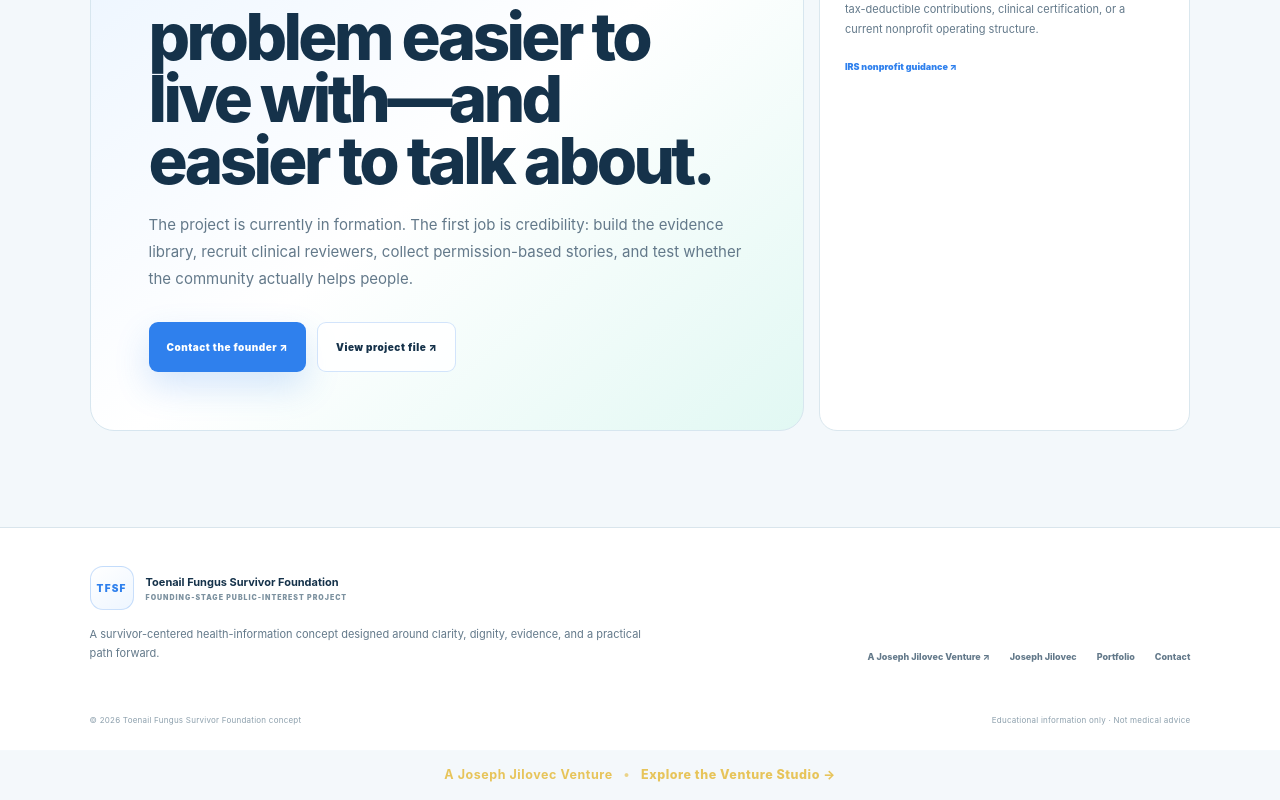
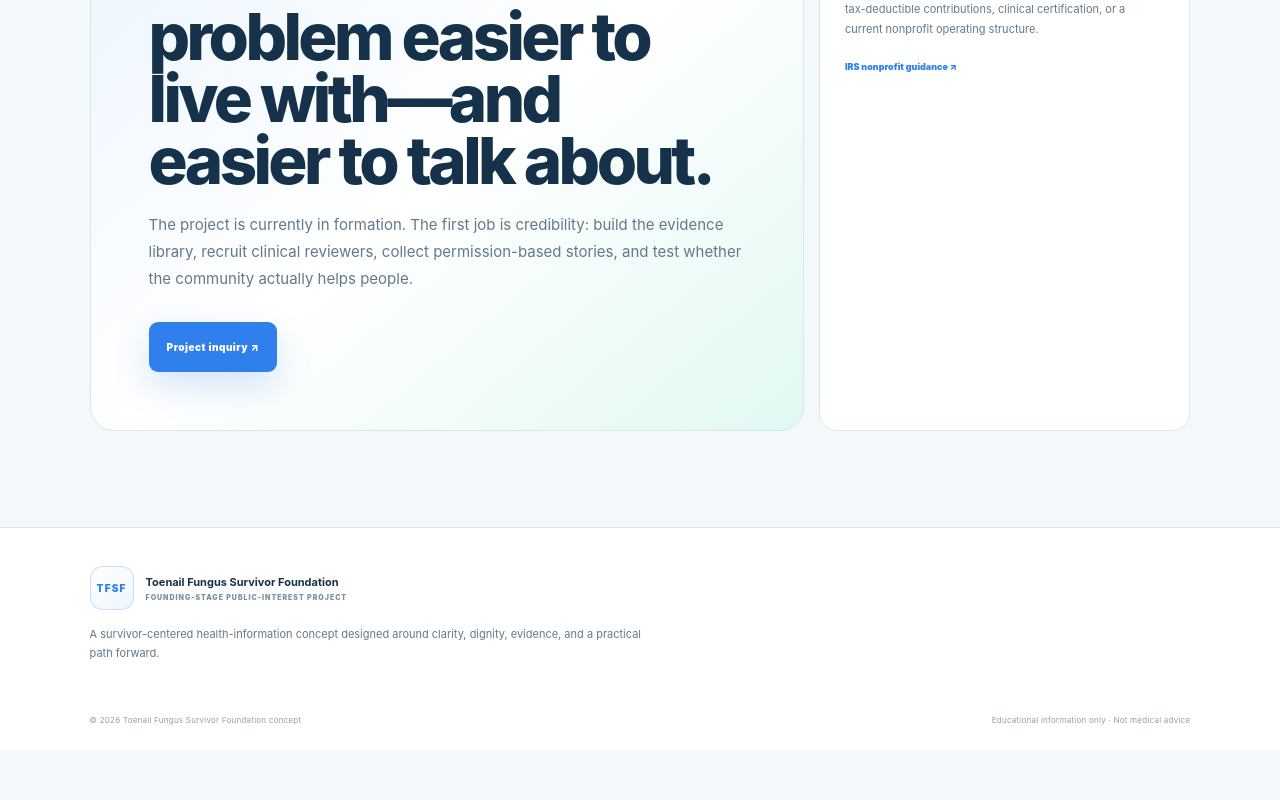
Before and after one commit to josephjilovec/tfsf, a Next.js app: page / in a window 1280 px wide. Shown: the part 7939-8739 px from the top of the page. After the commit the page ends 8689 px from the top, so only its background shows below. Built offline with nearby package versions, Linux system fonts and the light colour scheme.

Commit message:
Remove repository links and personal studio promotion from the public website
Keep navigation focused on this brand. Remove GitHub/project shortcuts, repeated venture-studio promotion, and personal-email footer shortcuts while preserving customer-facing site routes and operating disclosures.

```diff
--- a/app/page.tsx
+++ b/app/page.tsx
@@ -548,8 +548,8 @@ export default function Home() {
           </p>
 
           <div className="support-actions">
-            <a className="button button-primary" href="https://josephjilovec.com/contact">Contact the founder ↗</a>
-            <a className="button button-quiet" href="https://josephjilovec.com/portfolio/toenail-fungus-survivor-foundation">View project file ↗</a>
+            <a className="button button-primary" href="https://josephjilovec.com/contact">Project inquiry ↗</a>
+
           </div>
         </div>
 
@@ -580,19 +580,14 @@ export default function Home() {
           </p>
         </div>
 
-        <div className="footer-links">
-          <a href="https://josephjilovec.com/portfolio" target="_blank" rel="noopener noreferrer">A Joseph Jilovec Venture ↗</a>
-          <a href="https://josephjilovec.com">Joseph Jilovec</a>
-          <a href="https://josephjilovec.com/portfolio">Portfolio</a>
-          <a href="https://josephjilovec.com/contact">Contact</a>
-        </div>
+
       </footer>
 
       <div className="legal-bar">
         <span>© 2026 Toenail Fungus Survivor Foundation concept</span>
         <span>Educational information only · Not medical advice</span>
       </div>
-      <div className="jj-venture-nav" style={{borderTop:'1px solid rgba(255,255,255,.10)',padding:'1rem 1.25rem 1.15rem',textAlign:'center',fontSize:'.78rem',letterSpacing:'.045em'}}><a href="https://josephjilovec.com/portfolio" target="_blank" rel="noopener noreferrer" style={{color:'#E7C45A',textDecoration:'none',fontWeight:700}}>A Joseph Jilovec Venture</a><span aria-hidden="true" style={{color:'#E7C45A',margin:'0 .65rem',opacity:.7}}>•</span><a href="https://josephjilovec.com/portfolio" target="_blank" rel="noopener noreferrer" style={{color:'#E7C45A',textDecoration:'none',fontWeight:800}}>Explore the Venture Studio →</a></div>
+
     </main>
   );
 }
```
